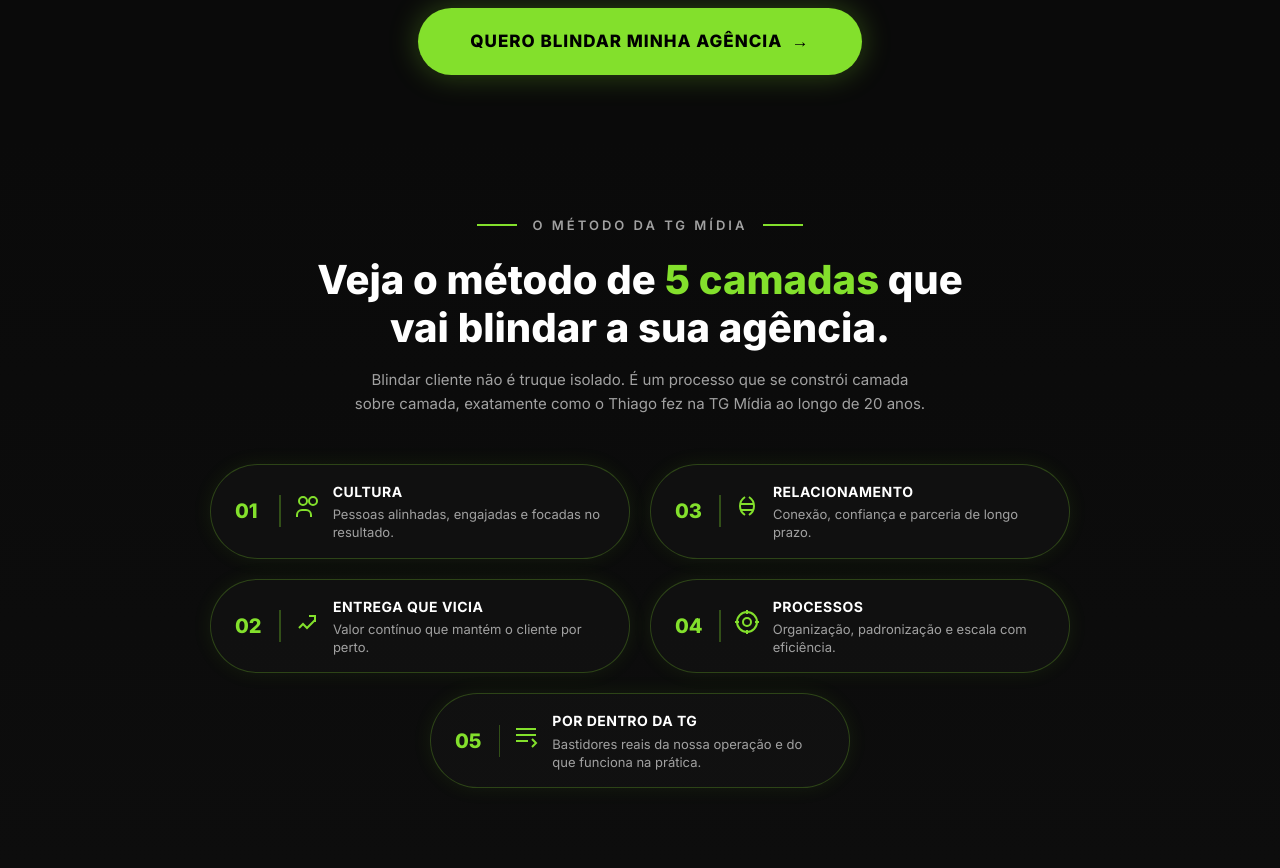
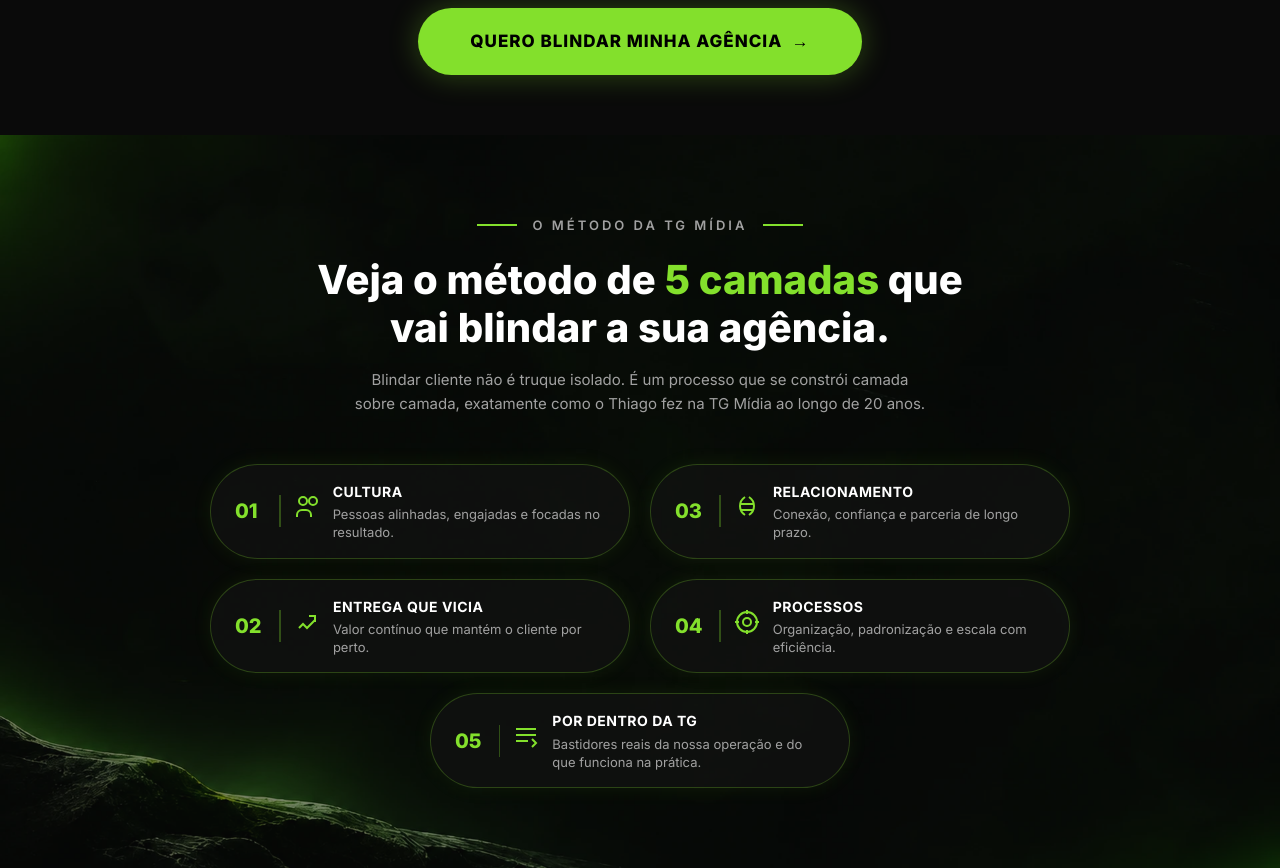
Before and after one commit to calixtoprojects/agencia-blindada, a plain HTML site: page index.html in a window 1280 px wide. Shown: the part 540-1408 px from the top of the page. Drawn offline with Linux system fonts and the light colour scheme.

Commit message:
Add files via upload

```diff
--- a/index.html
+++ b/index.html
@@ -24,6 +24,9 @@
 
 <!-- ==================== SEÇÃO 02 — O MÉTODO ==================== -->
 <section class="metodo" id="metodo">
+  <div class="metodo-bg">
+    <img src="images/background.webp" alt="" class="metodo-bg-img" loading="lazy">
+  </div>
   <div class="container">
     <div class="section-label"><span class="label-line"></span>O MÉTODO DA TG MÍDIA<span class="label-line"></span></div>
     <h2>Veja o método de <span class="green">5 camadas</span> que vai blindar a sua agência.</h2>
--- a/style.css
+++ b/style.css
@@ -85,9 +85,17 @@ a { text-decoration: none; color: inherit; }
 
 /* ═══════════════════ SEÇÃO 02 — O MÉTODO ═══════════════════ */
 .metodo {
+  position: relative; overflow: hidden;
   padding: 80px 0; text-align: center;
-  background: linear-gradient(180deg, var(--bg) 0%, #0d0d0d 100%);
 }
+.metodo-bg {
+  position: absolute; inset: 0; z-index: 0;
+}
+.metodo-bg-img {
+  width: 100%; height: 100%; object-fit: cover;
+  opacity: .5;
+}
+.metodo .container { position: relative; z-index: 1; }
 .metodo h2 {
   font-size: clamp(26px, 4vw, 40px); font-weight: 800; line-height: 1.2;
   max-width: 650px; margin: 0 auto 16px;
```
